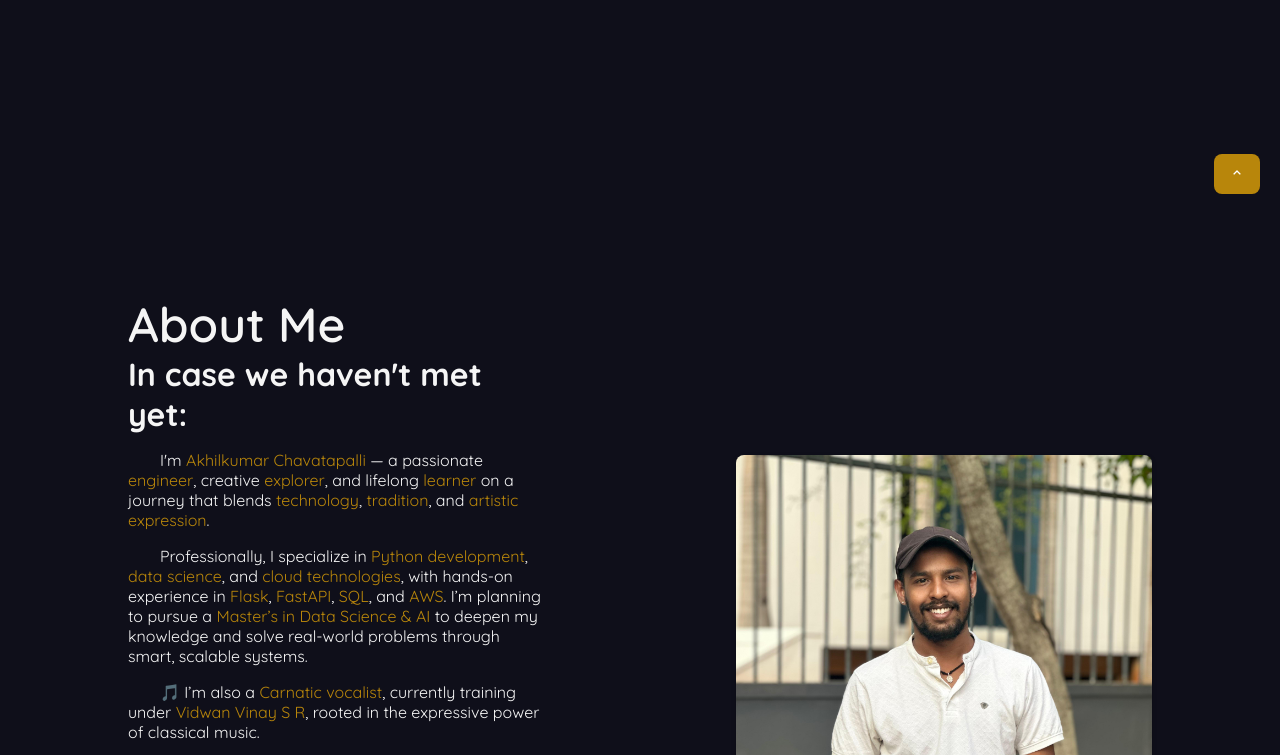
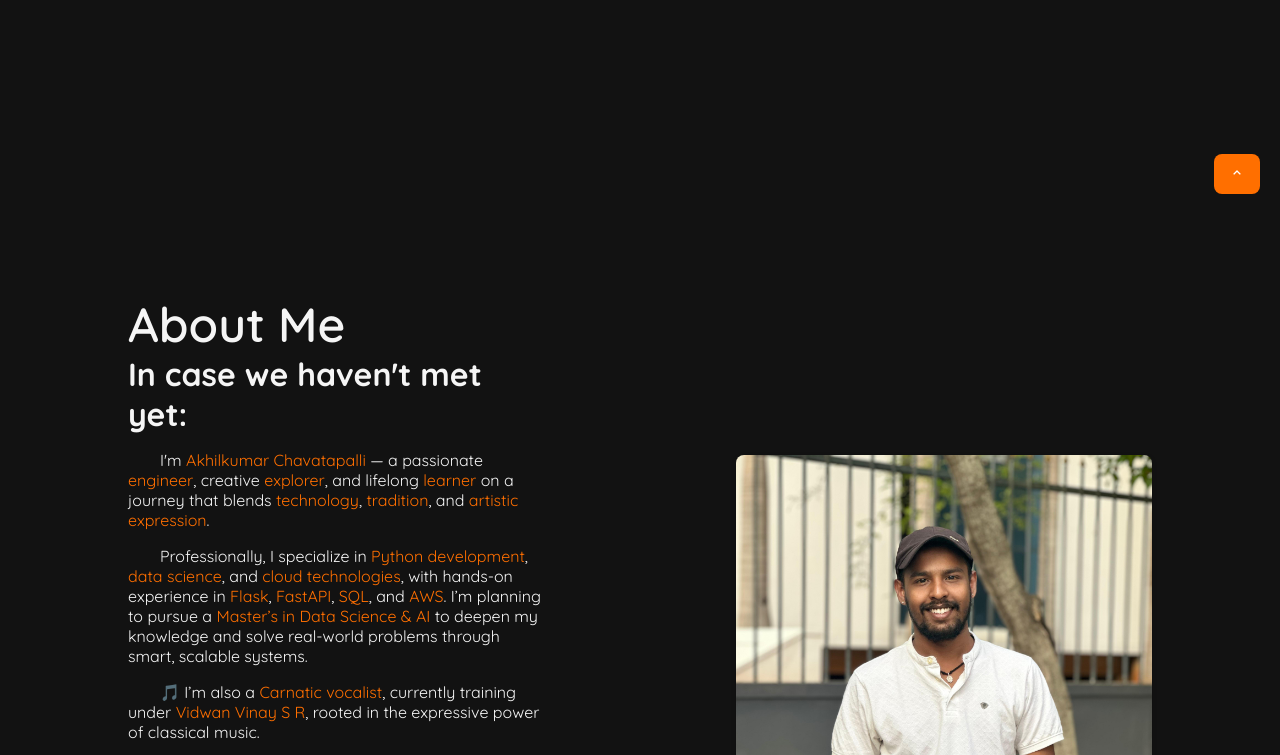
Before and after one commit to akhilkumarchavatapalli/My-Portfolio, a plain HTML site: page index.html in a window 1280 px wide. Shown: the part 586-1341 px from the top of the page. Drawn offline with nearby package versions, Linux system fonts and the light colour scheme.

Commit message:
Update root.css

```diff
--- a/css/root.css
+++ b/css/root.css
@@ -9,13 +9,15 @@
 }
 
 :root {
-    --bg-color: #0F0F1A;
+    --bg-color: #121212;
     --text-color: #F5F5F5;
-    --primary-color: #B8860B; /* Dark Mustard */
-    --primary-hover: #DAA520; /* Mustard Gold */
-    --secondary-color: #FFD700;
+    --primary-color: #FF6F00;   /* Kesari Orange */
+    --primary-hover: #E65100;   /* Deep Saffron */
+    --secondary-color: #FFA500; /* Vibrant Orange */
+    --accent-color: #FFD54F;    /* Soft Saffron Glow */
+    --hover-glow: #FF5722;
     --contrast-text: #FFFFFF;
-    --other-color: #1A1A2E;
+    --other-color: #1E1E1E;
 
     --h1-font: 5.2rem;
     --h2-font: 3.8rem;
@@ -27,10 +29,9 @@
     --logo-font: 2.5rem;
     --border-radius: 0.5rem;
     --shadow: 0 2px 5px rgba(0, 0, 0, 0.2);
+}
 
-    --linkedin-color: #0072b1;
-    --github-color: #24292e;
-}
+
 body {
     background-color: var(--bg-color);
     color: var(--text-color);
```
